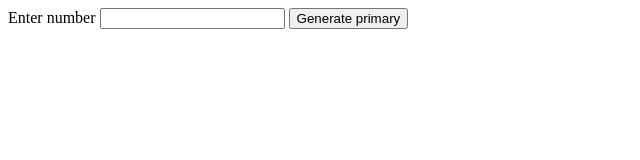
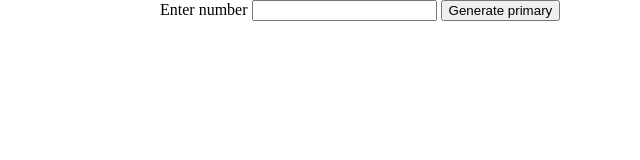
Before and after one commit to pospieszja/WeeklyJavaScriptChallenge, a plain HTML site: page task#1/index.html in a window 1280 px wide. Shown: the whole page, without its empty margins (0-640 px from the left). Drawn offline with Linux system fonts and the light colour scheme.

Commit message:
Added references to stylesheet

```diff
--- /dev/null
+++ b/task#1/css/style.css
@@ -0,0 +1,4 @@
+body {
+    width: 960px;
+    margin: 0 auto;
+}
--- a/task#1/index.html
+++ b/task#1/index.html
@@ -5,6 +5,7 @@
     <meta name="viewport" content="width=device-width, initial-scale=1.0">
     <meta http-equiv="X-UA-Compatible" content="ie=edge">
     <title>WeeklyJavaScriptChallenge</title>
+    <link rel="stylesheet" href="css/style.css">
 </head>
 <body>
     <div class="wrapper">
```
